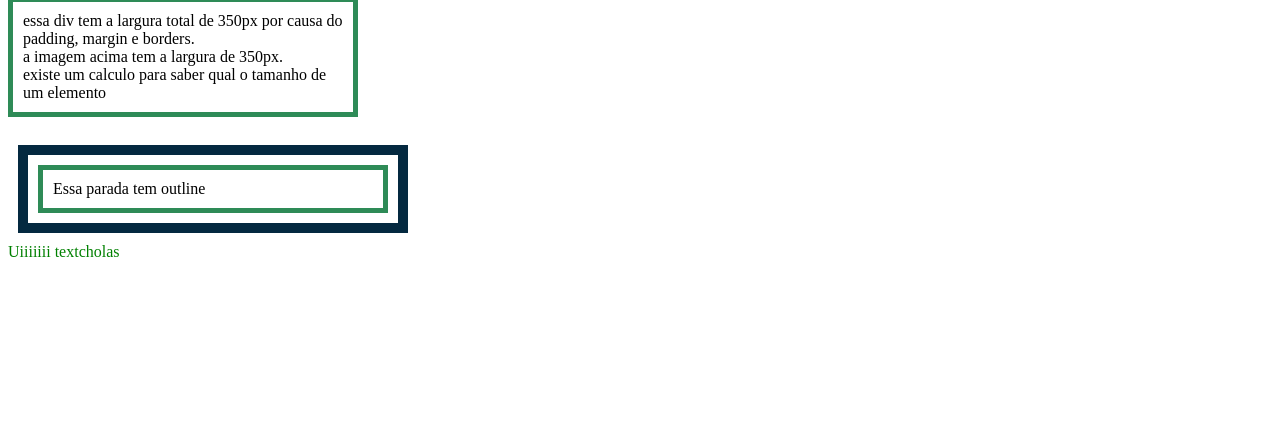
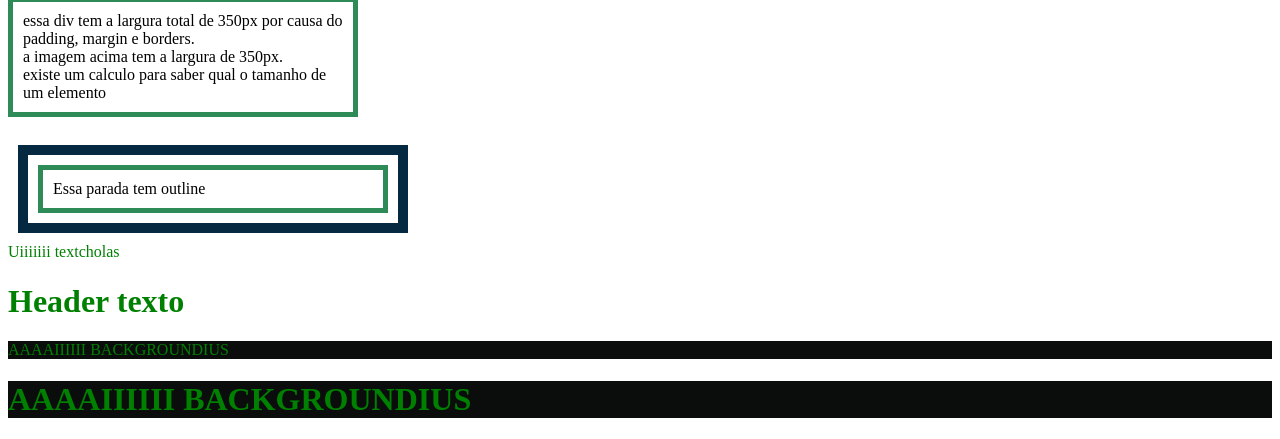
Before and after one commit to Chi0x03/html-css-js, a plain HTML site: page index.html in a window 1280 px wide. Shown: the part 2646-3085 px from the top of the page. Before the commit the page ends 2923 px from the top, so only its background shows below. Drawn offline with Linux system fonts and the light colour scheme.

Commit message:
cor e background do texto

```diff
--- a/index.html
+++ b/index.html
@@ -91,6 +91,12 @@
 
     <!-- https://www.w3schools.com/css/css_text.asp -->
     <p class="text">Uiiiiiii textcholas</p>
+    <h1 class="text">Header texto</h1>
+
+    <p class="text txt-bg">AAAAIIIIII BACKGROUNDIUS</p>
+    <h1 class="text txt-bg">AAAAIIIIII BACKGROUNDIUS</h1>
+
+    <!-- https://www.w3schools.com/css/css_text_align.asp -->
 
 </body>
     <script src="main.js"></script>
--- a/style.css
+++ b/style.css
@@ -137,3 +137,7 @@ p.ex1 {
 .text {
     color: green;
 }
+
+.txt-bg {
+    background-color: #0b0c0c;
+}
```
